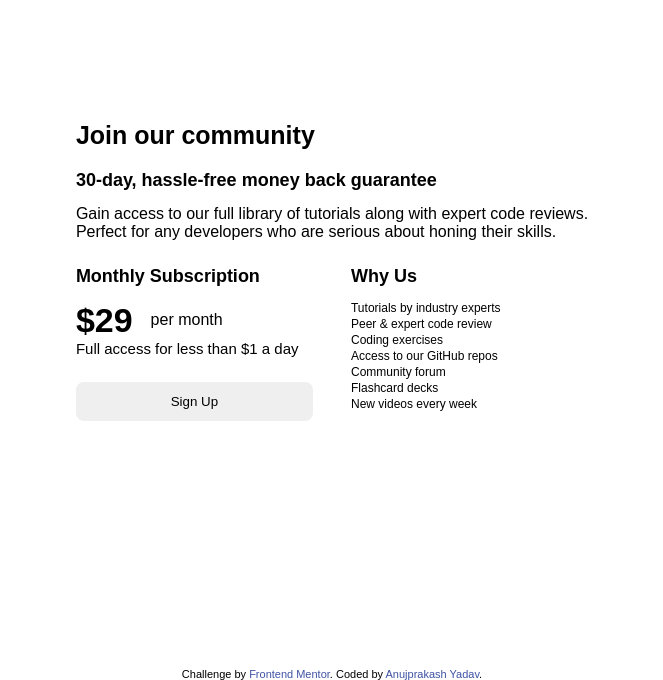
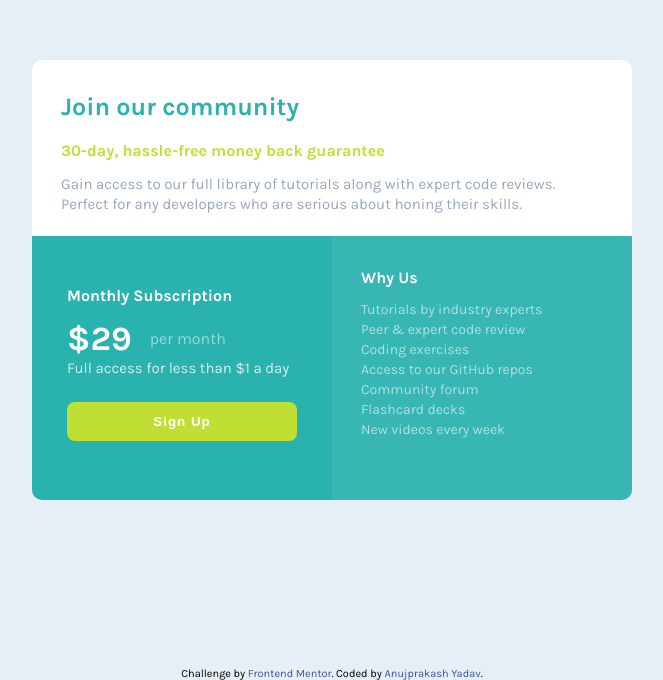
Before and after one commit to ajishere07/single-price-grid-component-master, a plain HTML site: page index.html in a window 1280 px wide. Shown: the part 120-800 px from the top of the page, without its empty margins (308-971 px from the left). Drawn offline with Linux system fonts and the light colour scheme.

Commit message:
font and color correction done

```diff
--- a/index.html
+++ b/index.html
@@ -25,35 +25,63 @@
         text-decoration: none;
         list-style: none;
       }
+      :root {
+        --cyan-color: hsl(179, 62%, 43%);
+        --bright-yellow: hsl(71, 73%, 54%);
+
+        --light-gray: hsl(204, 43%, 93%);
+        --grayish-blue: hsl(218, 22%, 67%);
+      }
+
       body {
-        font-family: "Karls", sans-serif;
+        background-color: var(--light-gray);
+        font-family: "Karla", sans-serif;
         display: grid;
+
         place-items: center;
         min-height: 100vh;
       }
       main {
-        max-width: 900px;
+        width: 600px;
         display: grid;
         grid-template-columns: 50% 50%;
         grid-template-rows: 40% 60%;
       }
       .introduction {
-        padding: 22px 19px;
+        border-top-left-radius: 10px;
+        border-top-right-radius: 10px;
+        width: 100%;
+        background-color: white;
+        padding: 32px 29px;
         grid-column-start: 1;
         grid-column-end: 3;
       }
       h1 {
+        color: var(--cyan-color);
         margin-bottom: 20px;
         font-size: 25px;
       }
+      .intro_para {
+        font-size: 15px;
+        line-height: 20px;
+        color: var(--grayish-blue);
+      }
       /* h4 is for both 'why us and 30 day hassle' */
       h4 {
-        font-size: 18px;
+        font-size: 16px;
         margin-bottom: 14px;
       }
 
+      .subheading {
+        color: var(--bright-yellow);
+        font-size: 16px;
+      }
+
       .subscribtion_container {
-        padding: 22px 19px;
+        border-bottom-left-radius: 10px;
+        color: white;
+        background-color: var(--cyan-color);
+        padding: 50px 35px;
       }
       .price_container {
         display: flex;
@@ -64,22 +92,36 @@
         font-weight: 700;
         font-size: 34px;
       }
+
+      .per_month {
+        opacity: 0.5;
+      }
       .subscribtion_para {
         font-size: 15px;
         margin-bottom: 25px;
+        opacity: 0.8;
       }
       button {
+        letter-spacing: 1px;
+        font-weight: 700;
+        color: white;
+        background-color: var(--bright-yellow);
         width: 100%;
         padding: 12px 0;
         border: none;
         border-radius: 8px;
       }
       .why_us_container {
-        padding: 22px 19px;
+        border-bottom-right-radius: 10px;
+        background-color: var(--cyan-color);
+        opacity: 0.93;
+        color: white;
+        padding: 32px 29px;
       }
       ul li p {
-        font-size: 12px;
-        margin-bottom: 2px;
+        font-size: 14px;
+        margin-bottom: 3px;
+        opacity: 0.6;
       }
       footer {
         position: absolute;
@@ -98,7 +140,7 @@
     <main>
       <section class="introduction">
         <h1>Join our community</h1>
-        <h4>30-day, hassle-free money back guarantee</h4>
+        <h4 class="subheading">30-day, hassle-free money back guarantee</h4>
         <p class="intro_para">
           Gain access to our full library of tutorials along with expert code
           reviews. <br />Perfect for any developers who are serious about honing
```
